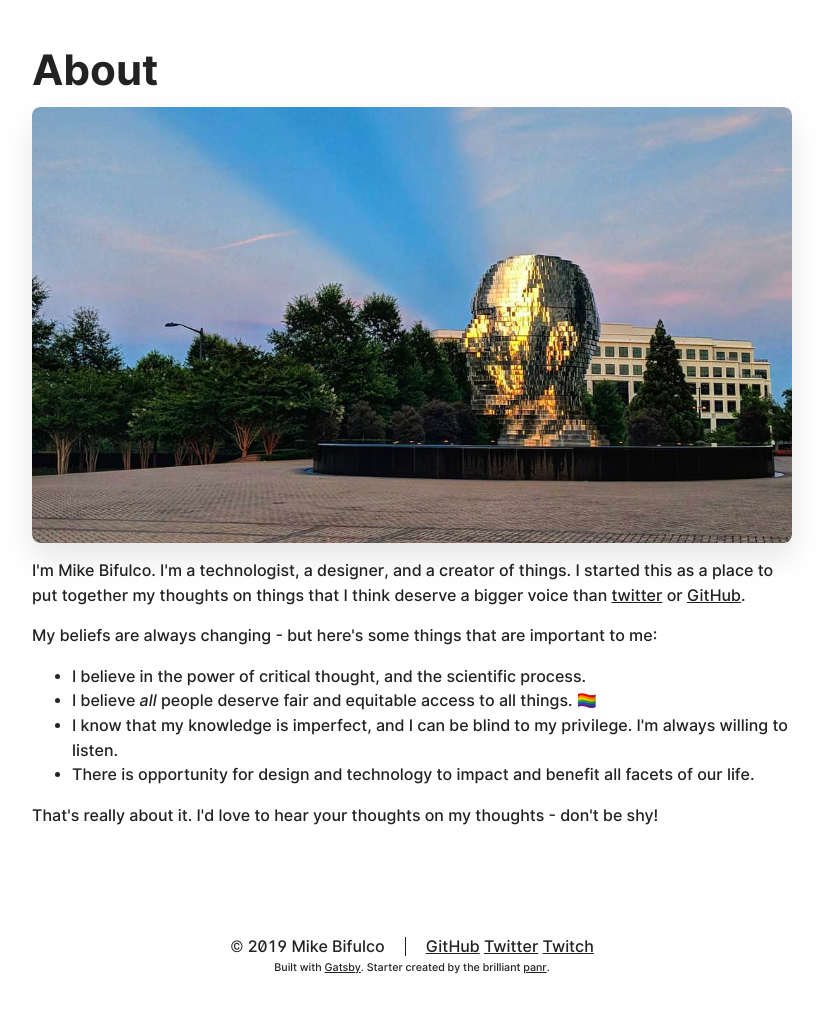
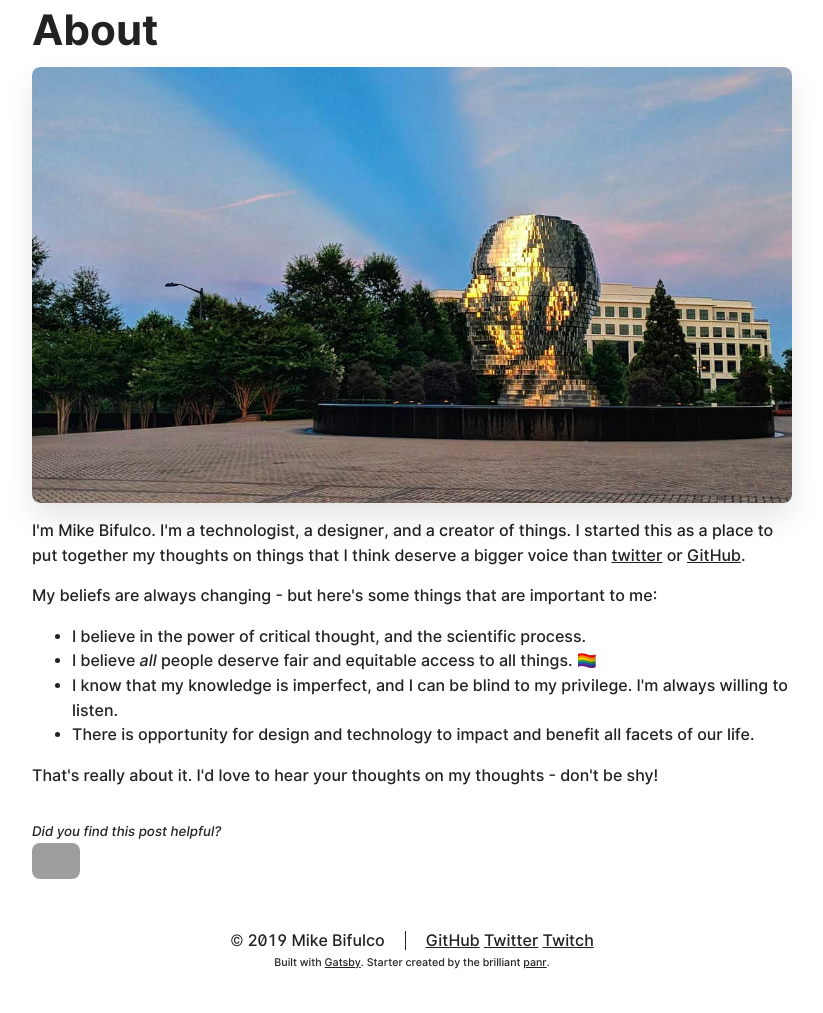
Before and after one commit to mbifulco/blog, a Gatsby site: page /about in a window 1280 px wide. Shown: the part 95-1108 px from the top of the page, without its empty margins (228-1051 px from the left). Built offline with nearby package versions, Linux system fonts and the light colour scheme; Gatsby itself is replaced by a stand-in of ours; grey boxes are pictures that could not be loaded.

Commit message:
add kofi to posts

```diff
--- /dev/null
+++ b/src/components/kofi.js
@@ -0,0 +1,24 @@
+import React from 'react'
+
+import classes from '../styles/kofi.module.css'
+
+const Kofi = () => (
+  <>
+    <span className={classes.helpful}>Did you find this post helpful?</span>
+    <a
+      href="https://ko-fi.com/N4N8N10N"
+      target="_blank"
+      rel="noopener noreferrer"
+    >
+      <img
+        style={{ border: '0px', height: '36px' }}
+        src="https://az743702.vo.msecnd.net/cdn/kofi1.png?v=0"
+        alt="Buy Me a Coffee at ko-fi.com"
+        height="36"
+        border="0"
+      />
+    </a>
+  </>
+)
+
+export default Kofi
--- a/src/components/post.js
+++ b/src/components/post.js
@@ -5,6 +5,7 @@ import Img from 'gatsby-image'
 import Navigation from './navigation'
 
 import style from '../styles/post.module.css'
+import Kofi from './kofi'
 
 const Post = ({
   title,
@@ -47,6 +48,7 @@ const Post = ({
         ) : (
           <>
             <div dangerouslySetInnerHTML={{ __html: html }} />
+            <Kofi />
             <Navigation
               previousPath={previousPath}
               previousLabel={previousLabel}
--- /dev/null
+++ b/src/styles/kofi.module.css
@@ -0,0 +1,6 @@
+.helpful {
+  display: inline-block;
+  margin-top: 1rem;
+  font-size: smaller;
+  font-style: italic;
+}
--- a/src/styles/layout.css
+++ b/src/styles/layout.css
@@ -1,6 +1,6 @@
-@import "./fonts.css";
-@import "./variables.css";
-@import "./prism.css";
+@import './fonts.css';
+@import './variables.css';
+@import './prism.css';
 
 html {
   box-sizing: border-box;
@@ -15,7 +15,8 @@ html {
 body {
   margin: 0;
   padding: 0;
-  font-family: 'Inter UI', -apple-system, BlinkMacSystemFont, "Roboto", "Segoe UI",  Helvetica, Arial, sans-serif;
+  font-family: 'Inter UI', -apple-system, BlinkMacSystemFont, 'Roboto',
+    'Segoe UI', Helvetica, Arial, sans-serif;
   font-size: 1rem;
   font-weight: 600;
   line-height: 1.54;
@@ -23,7 +24,7 @@ body {
   color: var(--light-color);
   text-rendering: optimizeLegibility;
   -webkit-font-smoothing: antialiased;
-  font-feature-settings: "liga", "tnum", "case", "calt", "zero", "ss01", "locl";
+  font-feature-settings: 'liga', 'tnum', 'case', 'calt', 'zero', 'ss01', 'locl';
   -webkit-overflow-scrolling: touch;
   -webkit-text-size-adjust: 100%;
 
@@ -37,7 +38,12 @@ body {
   }
 }
 
-h1, h2, h3, h4, h5, h6 {
+h1,
+h2,
+h3,
+h4,
+h5,
+h6 {
   display: flex;
   align-items: center;
   line-height: 1.3;
@@ -120,7 +126,7 @@ figure {
   figcaption {
     font-size: 14px;
     margin-top: 5px;
-    opacity: .8;
+    opacity: 0.8;
 
     &.left {
       text-align: left;
@@ -144,7 +150,7 @@ code {
   padding: 1px 6px;
   margin: 0 2px;
   border-radius: 5px;
-  font-size: .9rem;
+  font-size: 0.9rem;
 
   .dark-theme & {
     background: var(--dark-background-secondary);
@@ -155,7 +161,7 @@ pre {
   background: #1a1a1d;
   padding: 20px;
   border-radius: 8px;
-  font-size: .9rem;
+  font-size: 0.9rem;
   overflow: auto;
 
   @media (--phone) {
@@ -168,7 +174,7 @@ pre {
     color: #ccc;
     margin: 0;
     padding: 0;
-    font-size: .9rem;
+    font-size: 0.9rem;
   }
 }
 
@@ -199,7 +205,9 @@ table {
   border-radius: 5px;
 }
 
-table, th, td {
+table,
+th,
+td {
   border: 1px solid var(--light-color);
   padding: 10px;
 
@@ -216,7 +224,8 @@ th {
   }
 }
 
-ul, ol {
+ul,
+ol {
   margin-left: 40px;
   padding: 0;
 
@@ -229,8 +238,11 @@ ol ol {
   list-style-type: lower-alpha;
 }
 
-button, input, textarea {
-  font-family: 'Inter UI', -apple-system, BlinkMacSystemFont, "Roboto", "Segoe UI",  Helvetica, Arial, sans-serif;
+button,
+input,
+textarea {
+  font-family: 'Inter UI', -apple-system, BlinkMacSystemFont, 'Roboto',
+    'Segoe UI', Helvetica, Arial, sans-serif;
 }
 
 .container {
@@ -246,7 +258,7 @@ button, input, textarea {
   flex: 1 0 auto;
   align-items: center;
   justify-content: center;
-  margin: 50px auto;
+  margin: 10px auto;
   width: 100%;
 
   @media (--phone) {
```
Also changed, not shown: src/styles/header.module.css (+9 -3 lines).
